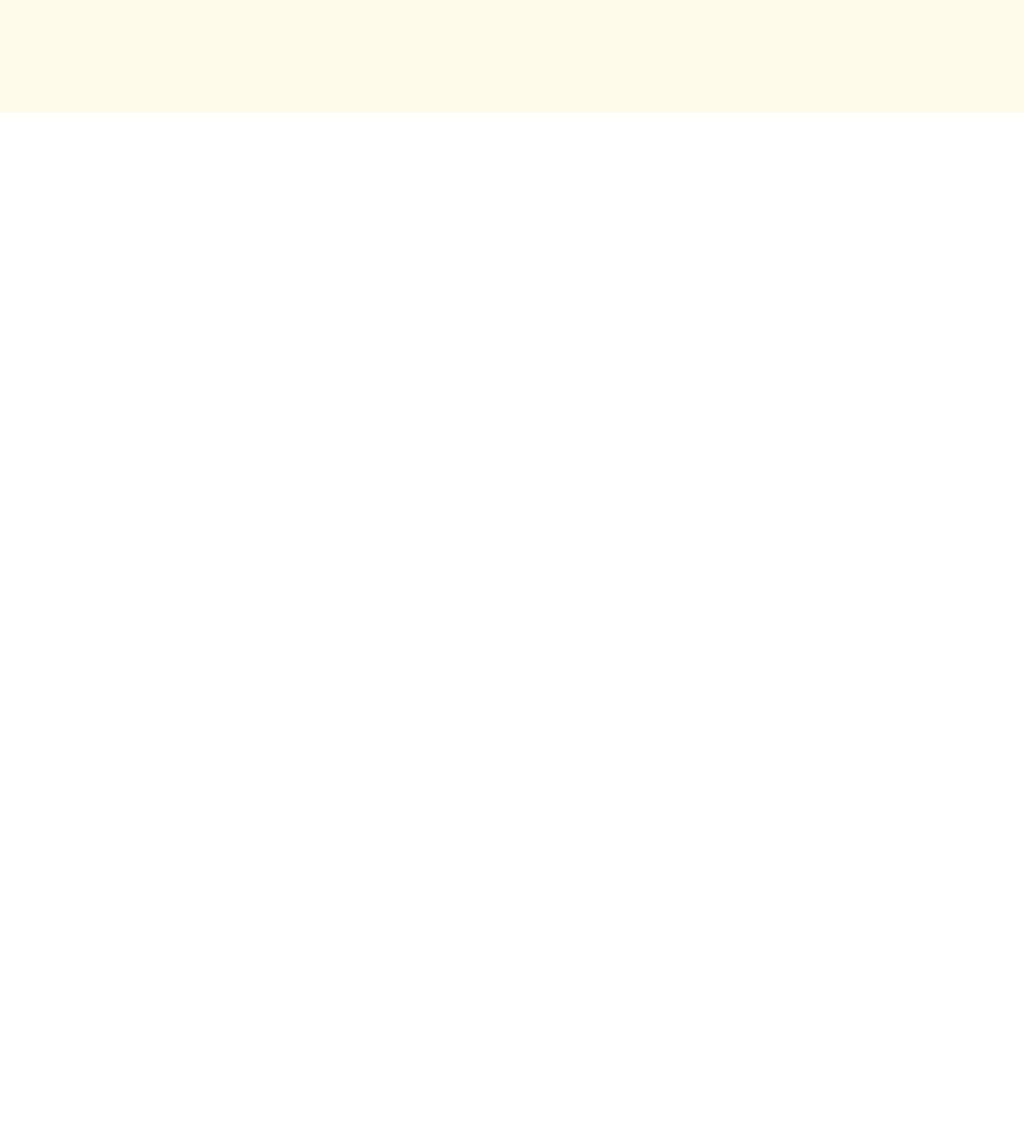
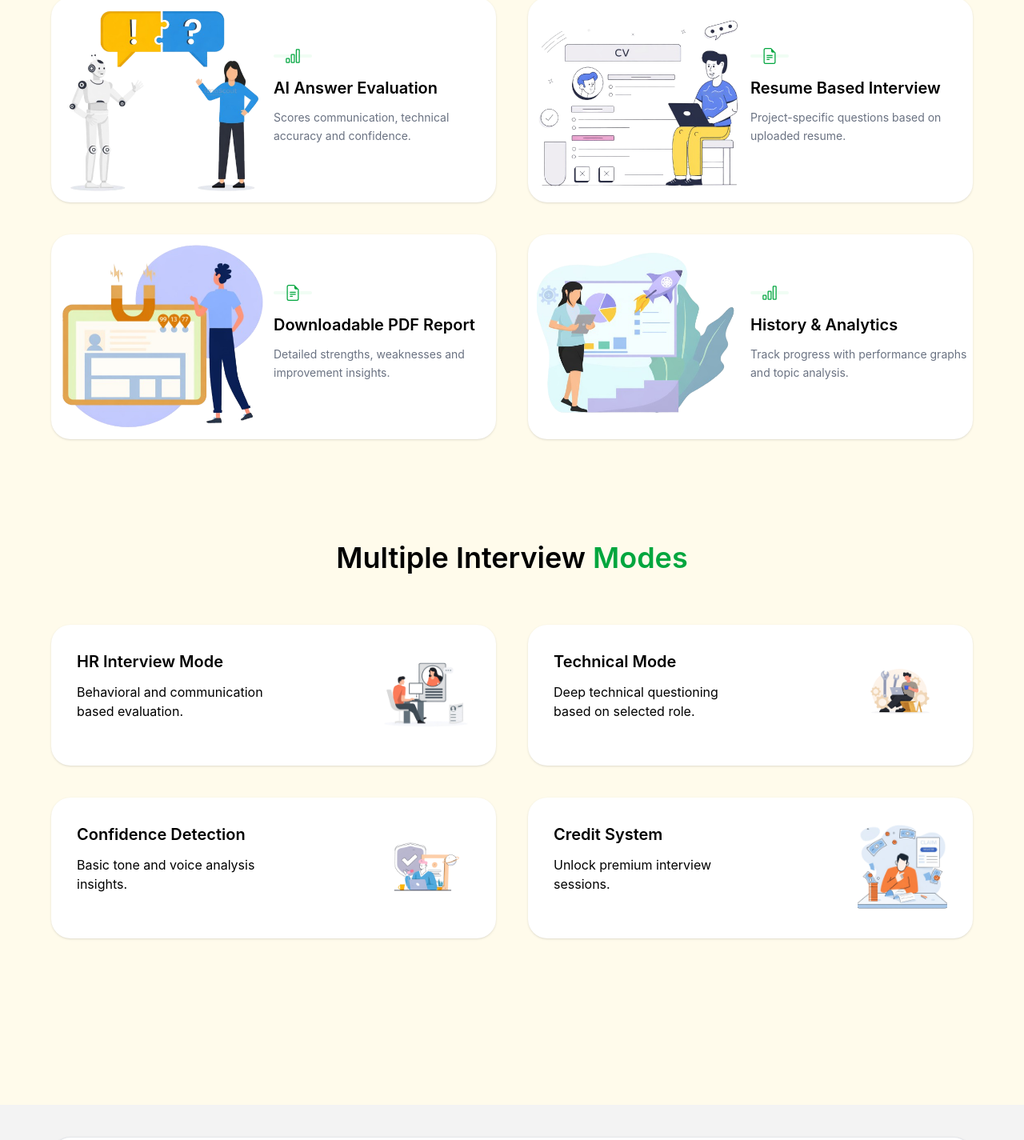
Before and after one commit to Chandrapal-Singh-9329/SkillDrill, a React (Vite) app in the folder client/: page / in a window 1280 px wide. Shown: the part 1167-2592 px from the top of the page at 80% size. Before the commit the page ends 1308 px from the top, so only its background shows below. Built offline with nearby package versions, Linux system fonts and the light colour scheme; no server answers.

Commit message:
Enhance homepage UI with interview sections, animations and footer

```diff
--- /dev/null
+++ b/client/src/components/Footer.jsx
@@ -0,0 +1,23 @@
+import React from 'react'
+import {BsRobot} from 'react-icons/bs'
+
+const Footer = () => {
+  return (
+    <div className='bg-[#f3f3f3] flex justify-center px-4 pb-10 pt-10'>
+        <div className='w-full max-w-6xl bg-white rounded-[24px] shadow-sm border border-gray-200 py-8 px-3 text-center'>
+            <div className='flex justify-center items-center gap-3 mb-3'>
+                <div className='bg-black text-white p-2 rounded-lg'>
+                    <BsRobot size={16} />
+                </div>
+                <h2 className='font-semibold'>SkillDrill</h2>
+            </div>
+            <p className='text-gray-500 text-sm max-w-xl mx-auto'>
+                AI-powered interview preparation platform designed to improve communication skills, technical depth and professional confidence.
+            </p>
+        </div>
+
+    </div>
+  )
+}
+
+export default Footer
--- a/client/src/pages/Home.jsx
+++ b/client/src/pages/Home.jsx
@@ -9,6 +9,16 @@
 import AuthModel from '../components/AuthModel.jsx';
 import {useState} from 'react'
 import { useNavigate } from 'react-router-dom';
+import Footer from '../components/Footer.jsx';
+
+import hrImg from '../assets/HR.png';
+import techImg from '../assets/tech.png';
+import confidenceImg from '../assets/confi.png';
+import creditImg from '../assets/credit.png';
+import evalImg from '../assets/ai-ans.png';
+import resumeImg from '../assets/resume.png';
+import pdfImg from '../assets/pdf.png';
+import analyticsImg from '../assets/history.png';
 
 
 const Home = () => {
@@ -20,6 +30,8 @@
       <Navbar />
 
       <div className='flex-1 px-6 py-20'>
+        <div className='max-w-6xl mx-auto'>
+
         <div className='flex justify-center mb-6'>
           <div className='bg-gray-100 text-gray-600 text-sm px-4 py-2 rounded-full flex items-center gap-2'>
             <HiSparkles size={16} className='bg-green-50 text-green-600' />
@@ -159,12 +171,152 @@
             </span>
           </motion.h2>
 
+          <div className='grid md:grid-cols-2 gap-10'>
+            {
+              [
+                {
+                  image:evalImg,
+                  icon: <BsBarChart size={20} />,
+                  title:"AI Answer Evaluation",
+                  desc :"Scores communication, technical accuracy and confidence."
+                },
+                {
+                  image:resumeImg,
+                  icon: <BsFileEarmarkText size={20} />,
+                  title:"Resume Based Interview",
+                  desc :"Project-specific questions based on uploaded resume."
+                },
+                {
+                  image:pdfImg,
+                  icon: <BsFileEarmarkText size={20} />,
+                  title:"Downloadable PDF Report",
+                  desc :"Detailed strengths, weaknesses and improvement insights."
+                },
+                {
+                  image:analyticsImg,
+                  icon: <BsBarChart size={20} />,
+                  title:"History & Analytics",
+                  desc :"Track progress with performance graphs and topic analysis.",
+                }
+              ].map((item, index)=>(
+                <motion.div key={index}
+                initial={{opacity:0, y:30}}
+                whileInView={{opacity:1, y:0}}
+                transition={{duration:0.5, delay:index*0.1}}
+                whileHover={{scale:1.02}}
+                className='bg-white bordder border-gray-200 rounded-3xl shadow-sm hover:shadow-xl transition-all'>
+                  <div className='flex flex-col md:flex-row items-center'>
+                    <div className='w-full md:w-1/2 flex justify-center'>
+                      <img src={item.image} alt={item.title}
+                      className='w-full h-auto object-contain max-h-64' />
+                    </div>
+
+                    <div className='w-full md:w-1/2'>
+                    <div className='bg-green-50 text-green-600 w-12 h-1 rounded-xl flex items-center justify-center mb-6'>
+                      {item.icon}
+                    </div>
+                    <h3 className='font-semibold mb-3 text-xl'>
+                      {item.title}
+                    </h3>
+                    <p className='text-gray-500 text-sm leading-relaxed'>
+                      {item.desc}
+                    </p>
+
+                    </div>
+                  </div>
+
+                </motion.div>
+              ))
+
+            }
+
+          </div>
+
+
+        </div>
+
+
+
+        <div className='mb-32'>
+          <motion.h2
+          initial={{opacity:0, y:20}}
+          whileInView={{opacity:1 , y:0}}
+          transition={{duration:0.6}}
+          className='text-4xl font-semibold text-center mb-16'
+          >
+            Multiple Interview{" "}
+            <span className='text-green-600'>
+              Modes
+            </span>
+          </motion.h2>
+
+          <div className='grid md:grid-cols-2 gap-10'>
+            {
+              [
+                {
+                  img:hrImg,
+                  title:"HR Interview Mode",
+                  desc:"Behavioral and communication based evaluation."
+                },
+                {
+                  img:techImg,
+                  title:"Technical Mode",
+                  desc:"Deep technical questioning based on selected role."
+                },
+                {
+                  img:confidenceImg,
+                  title:"Confidence Detection",
+                  desc:"Basic tone and voice analysis insights."
+                },
+                {
+                  img:creditImg,
+                  title:"Credit System",
+                  desc:"Unlock premium interview sessions."
+                }
+              ].map((mode, index)=>(
+                <motion.div key={index}
+                initial={{opacity:0, y:30}}
+                whileInView={{opacity:1, y:0}}
+                transition={{duration:0.5, delay:index*0.1}}
+                whileHover={{y: -6}}
+                className='bg-white bordder border-gray-200 rounded-3xl shadow-sm p-8 hover:shadow-xl transition-all'>
+                  <div className='flex item-center justify-between gap-6'>
+                    <div className='w-1/2'>
+                      <h3 className='font-semibold text-xl mb-3'>
+                        {mode.title}
+                      </h3>
+                      <p classNmae='text-gray-500 text-sm leading-relaxed'>
+                        {mode.desc}
+                      </p>
+                    </div>
+
+                    <div className='w-1/2 flex justify-end'>
+                      <img
+                      src={mode.img}
+                      alt={mode.title}
+                      className="w-28 h-28 object-contain"
+                      />
+                    </div>
+
+                  </div>
+
+                </motion.div>
+              ))
+
+            }
+
+          </div>
+
+
+        </div>
 
         </div>
       </div>
 
       {showAuth && <AuthModel onClose={() => setShowAuth(false)} />}
 
+        <Footer />
+
     </div>
   )
 }
```
